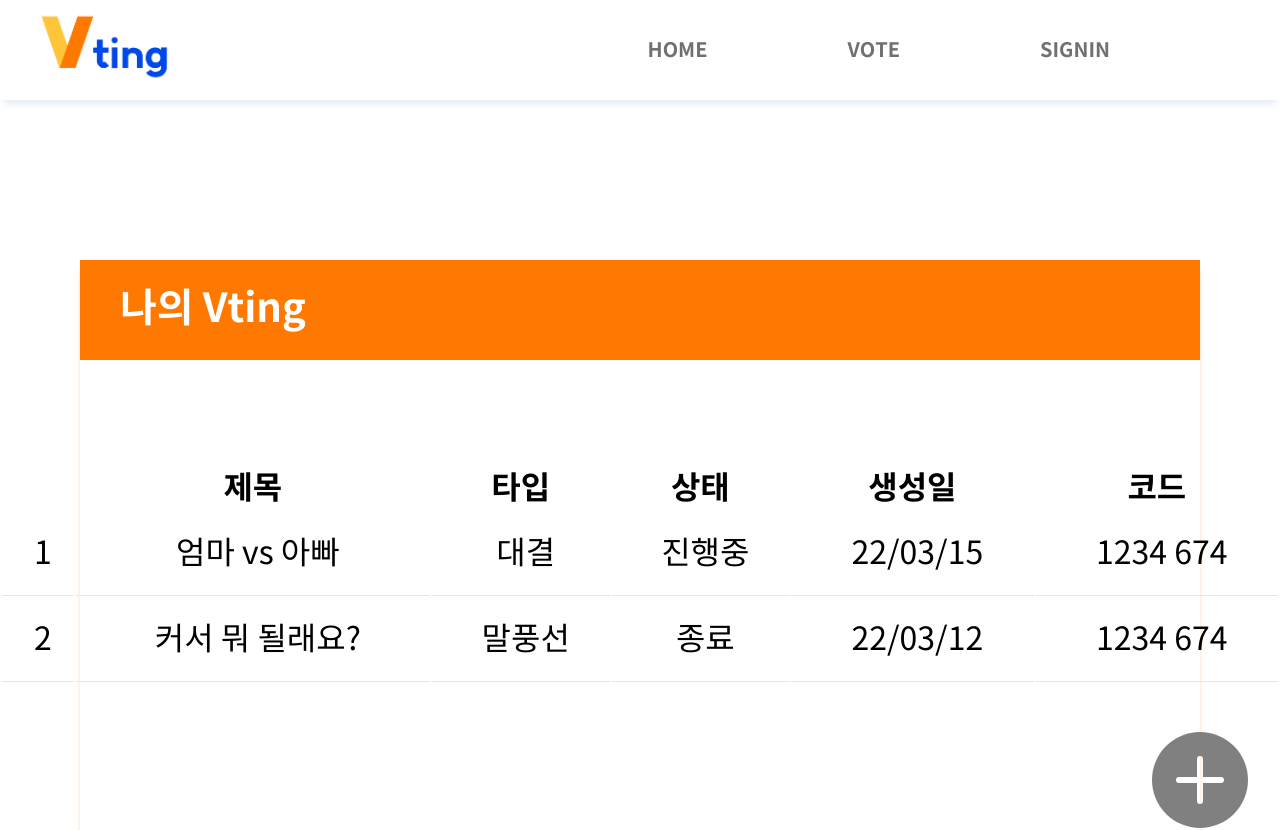
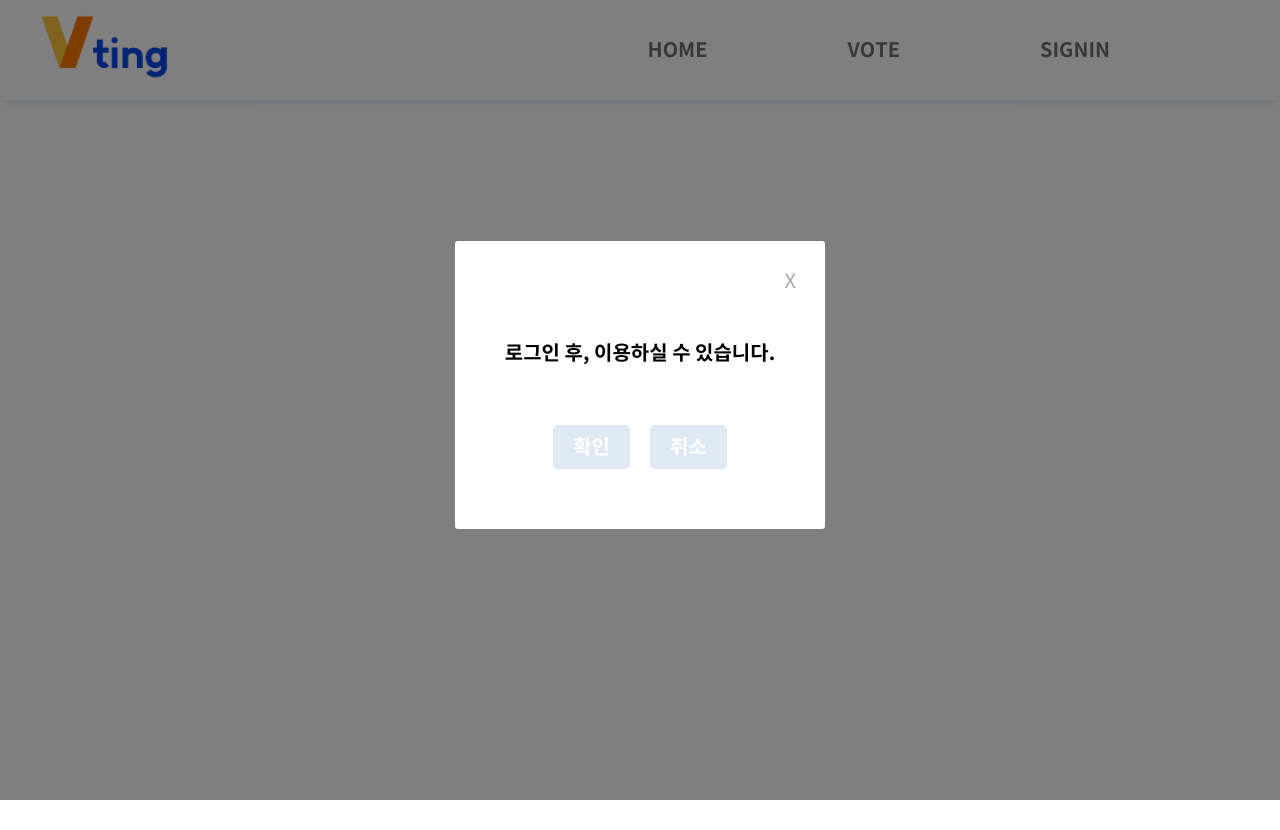
Before and after one commit to elinapark0818/vting-1, a React (Create React App) app in the folder client/: page /dashboard in a window 1280 px wide. Shown: the top 830 px of the page. After the commit the page ends 800 px from the top, so only its background shows below. Built offline with nearby package versions, Linux system fonts and the light colour scheme.

Commit message:
Fix: 로그인 기능 수정

```diff
--- a/client/src/Dashboard/Dashboard.scss
+++ b/client/src/Dashboard/Dashboard.scss
@@ -5,7 +5,7 @@
   flex-direction: column;
   justify-content: center;
   align-items: center;
-  margin: 10em 5em;
+  margin: 5em 5em;
   height: 100%;
   //   padding: 5em;
   box-shadow: 0 7px 7px -4px $vting-orange;
@@ -33,7 +33,8 @@
   height: 30em;
 
   & .dashboard_table {
-    width: 40em;
+    min-width: 30em;
+    // width: 30em;
     // height: 30em;
     font-size: 2em;
     text-align: center;
@@ -58,7 +59,7 @@
 
 .dashboard_btnWrap {
   margin-top: 3em;
-  margin-left: 70em;
+  margin-left: 50em;
 }
 
 .dashboard_plusBtn {
@@ -71,3 +72,100 @@
     color: $vting-orange;
   }
 }
+
+// * 모달
+
+.dashboardModal_closeBtn {
+  color: #aaa;
+  background-color: transparent;
+  line-height: 80px;
+  font-size: 20px;
+  position: absolute;
+  right: 0;
+  text-align: center;
+  top: 0;
+  width: 70px;
+  text-decoration: none;
+  &:hover {
+    color: black;
+  }
+}
+
+.dashboardModal_container {
+  position: fixed;
+  left: 0;
+  top: 0;
+  display: table;
+  height: 100%;
+  width: 100%;
+  z-index: 1;
+  // transform: scale(0);
+}
+
+.dashboardModal_container .dashboardModal_background {
+  display: table-cell;
+  background: rgba(0, 0, 0, 0.5);
+  text-align: center;
+  vertical-align: middle;
+}
+
+.dashboardModal_container .dashboardModal_background .dashboardModal_modal {
+  background: #fff;
+  padding: 50px;
+  margin-bottom: 30px;
+  display: inline-block;
+  border-radius: 3px;
+  position: relative;
+
+  & .dashboardModal_desc {
+    margin-top: 3em;
+    & h3 {
+      font-size: 20px;
+    }
+  }
+}
+
+.dashboardModal_background {
+  & button {
+    border: none;
+    cursor: pointer;
+  }
+}
+
+.dashboardModal_btnWrap {
+  margin-top: 3em;
+}
+
+.dashboardModal_ok {
+  background-color: $vting-gray;
+  cursor: pointer;
+  color: #fff;
+  font-size: 20px;
+  font-weight: bold;
+  margin: 0.5em;
+  padding: 8px 20px;
+  border: none;
+  border-radius: 5px;
+  transition: all 0.3s ease;
+
+  &:hover {
+    background-color: $vting-blue;
+  }
+}
+
+.dashboardModal_cancel {
+  background-color: $vting-gray;
+  cursor: pointer;
+  color: #fff;
+  font-size: 20px;
+  font-weight: bold;
+  margin: 0.5em;
+  padding: 8px 20px;
+  border: none;
+  border-radius: 5px;
+  transition: all 0.3s ease;
+
+  &:hover {
+    background-color: $vting-blue;
+  }
+}
--- a/client/src/Dashboard/Dashboard.tsx
+++ b/client/src/Dashboard/Dashboard.tsx
@@ -15,25 +15,27 @@ function Dashboard() {
   // todo: "로그인 후 이용가능합니다." 모달 띄워주고 [확인] 버튼 클릭시 로그인 페이지 이동
   // todo: 로그인한 경우, 대시보드 접근하면 자신이 생성한 질문 모아보기
   const isLogin = useSelector((state: RootState) => state.isLogin);
+
   const [signInState, setSignInState] = useState<boolean>(false);
 
-  const [modalState, setModalState] = useState<boolean>(false);
+  // const [modalState, setModalState] = useState<boolean>(false);
 
-  const openModal = () => {
-    setModalState(true);
-  };
+  // const openModal = () => {
+  //   setSignInState(true);
+  // };
 
-  const closeModal = () => {
-    setModalState(false);
-  };
+  // const closeModal = () => {
+  //   setSignInState(false);
+  // };
 
   useEffect(() => {
-    if (!isLogin) {
+    // console.log(signInState);
+    if (!isLogin.login) {
       setSignInState(false);
     } else {
       setSignInState(true);
     }
-  }, []);
+  }, [signInState]);
 
   // todo: Vote Table 에서 설문 생성, 설문 종료, 설문 삭제 기능 구현하기
 
@@ -142,21 +144,29 @@ function Dashboard() {
           </main>
         </div>
       ) : (
-        <div className="deleteModal_container">
-          <div className="deleteModal_background">
-            <div className="deleteModal_modal">
-              <button className="closeBtn" onClick={closeModal}>
+        <div className="dashboardModal_container">
+          <div className="dashboardModal_background">
+            <div className="dashboardModal_modal">
+              <button
+                className="dashboardModal_closeBtn"
+                onClick={() => navigate("/")}
+              >
                 X
               </button>
-              <h3>로그인 후, 이용하실 수 있습니다.</h3>
-              <div className="btnWrap">
+              <div className="dashboardModal_desc">
+                <h3>로그인 후, 이용하실 수 있습니다.</h3>
+              </div>
+              <div className="dashboardModal_btnWrap">
                 <button
-                  className="delete_ok"
+                  className="dashboardModal_ok"
                   onClick={() => navigate("/signIn")}
                 >
                   확인
                 </button>
-                <button className="delete_cancel" onClick={closeModal}>
+                <button
+                  className="dashboardModal_cancel"
+                  onClick={() => navigate("/")}
+                >
                   취소
                 </button>
               </div>
--- a/client/src/MyPage/Delete/Delete.scss
+++ b/client/src/MyPage/Delete/Delete.scss
@@ -15,7 +15,7 @@
   & h1 {
     font-size: 2.5rem;
     color: #fff;
-    padding: 0 1em;
+    padding: 0.5em 1em;
   }
 }
 
@@ -67,6 +67,22 @@
   transition: all 0.3s ease;
 }
 
+.deleteModal_closeBtn {
+  color: #aaa;
+  background-color: transparent;
+  line-height: 80px;
+  font-size: 20px;
+  position: absolute;
+  right: 0;
+  text-align: center;
+  top: 0;
+  width: 70px;
+  text-decoration: none;
+  &:hover {
+    color: black;
+  }
+}
+
 // * 회원탈퇴 모달
 
 .deleteModal_container {
@@ -95,8 +111,11 @@
   border-radius: 3px;
   position: relative;
 
-  & h3 {
-    font-size: 20px;
+  & .deleteModal_desc {
+    margin-top: 3em;
+    & h3 {
+      font-size: 20px;
+    }
   }
 }
 
--- a/client/src/MyPage/Delete/Delete.tsx
+++ b/client/src/MyPage/Delete/Delete.tsx
@@ -96,14 +96,16 @@ function Delete() {
         <div className="deleteModal_container">
           <div className="deleteModal_background">
             <div className="deleteModal_modal">
-              <button className="closeBtn" onClick={closeModal}>
+              <button className="deleteModal_closeBtn" onClick={closeModal}>
                 X
               </button>
-              <h3>
-                회원정보가 삭제되면 복구되지 않습니다.
-                <br />
-                회원탈퇴를 진행하시겠습니까?
-              </h3>
+              <div className="deleteModal_desc">
+                <h3>
+                  회원정보가 삭제되면 복구되지 않습니다.
+                  <br />
+                  회원탈퇴를 진행하시겠습니까?
+                </h3>
+              </div>
               <div className="btnWrap">
                 <button className="delete_ok" onClick={() => deleteUser()}>
                   확인
--- a/client/src/MyPage/Edit/Edit.scss
+++ b/client/src/MyPage/Edit/Edit.scss
@@ -16,7 +16,7 @@
   & h1 {
     font-size: 2.5rem;
     color: #fff;
-    padding: 0 1em;
+    padding: 0.5em 1em;
   }
 }
 
--- a/client/src/MyPage/Edit/Edit.tsx
+++ b/client/src/MyPage/Edit/Edit.tsx
@@ -41,7 +41,7 @@ function Edit() {
   // * 프로필, 닉네임, 비밀번호 변경
   const EditUserInfo = async () => {
     let accessToken = localStorage.getItem("accessToken");
-    console.log("에디트 이메일===", userInfo._id);
+    // console.log("에디트 이메일===", userInfo._id);
 
     try {
       const res = await axios.patch(
@@ -107,7 +107,8 @@ function Edit() {
 
         <div className="edit_userInfo">
           <div className="edit_nickname">
-            <h3>닉네임 : "{userInfo.nickname}"</h3>
+            {/* {userInfo.nickname} */}
+            <h3>닉네임 </h3>
             <input
               name="name"
               onChange={edit_onChangeName}
--- a/client/src/MyPage/MyPage.scss
+++ b/client/src/MyPage/MyPage.scss
@@ -52,7 +52,7 @@
   & h1 {
     font-size: 2.5rem;
     color: #fff;
-    padding: 0 1em;
+    padding: 0.5em 1em;
   }
 }
 
--- a/client/src/MyPage/MyPage.tsx
+++ b/client/src/MyPage/MyPage.tsx
@@ -75,7 +75,6 @@ function MyPage() {
               name="password"
               onChange={myPage_onChangePassword}
             />
-            {myPagePwd}
             {!myPagePwd && <div>! 비밀번호를 입력하세요.</div>}
           </main>
           <div className="passwordCheck_btnWrap">
```
Also changed, not shown: client/src/SignIn/SignIn.tsx (+46 -24 lines).
